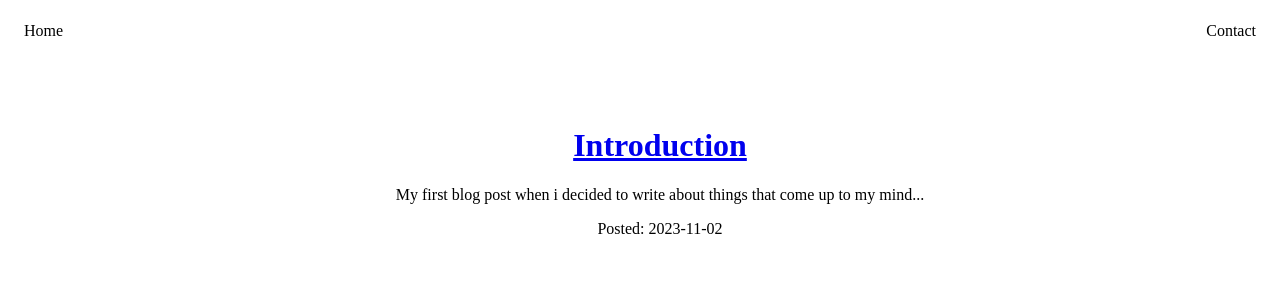
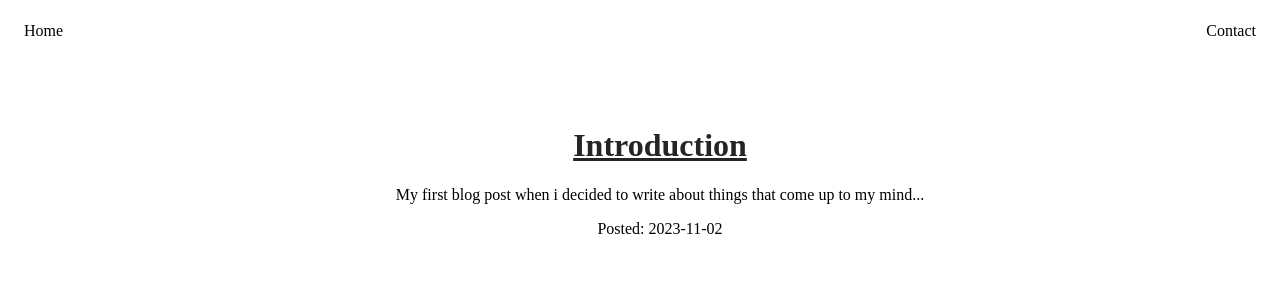
Before and after one commit to rca0/rca0.github.io, a Jekyll site: the page built from blog.html, in a window 1280 px wide. Shown: the top 300 px of the page. Built offline with Jekyll 4.4.1, drawn with Linux system fonts in a browser that asks for light colours.

Commit message:
set a href style

```diff
--- a/css/blog.css
+++ b/css/blog.css
@@ -16,3 +16,12 @@
     text-align: center;
     padding: 10px;
 }
+
+a {
+    color: #252525; /* Change link color */
+    text-decoration: underline;
+}
+
+a:hover {
+    color: #353535;
+}
```
